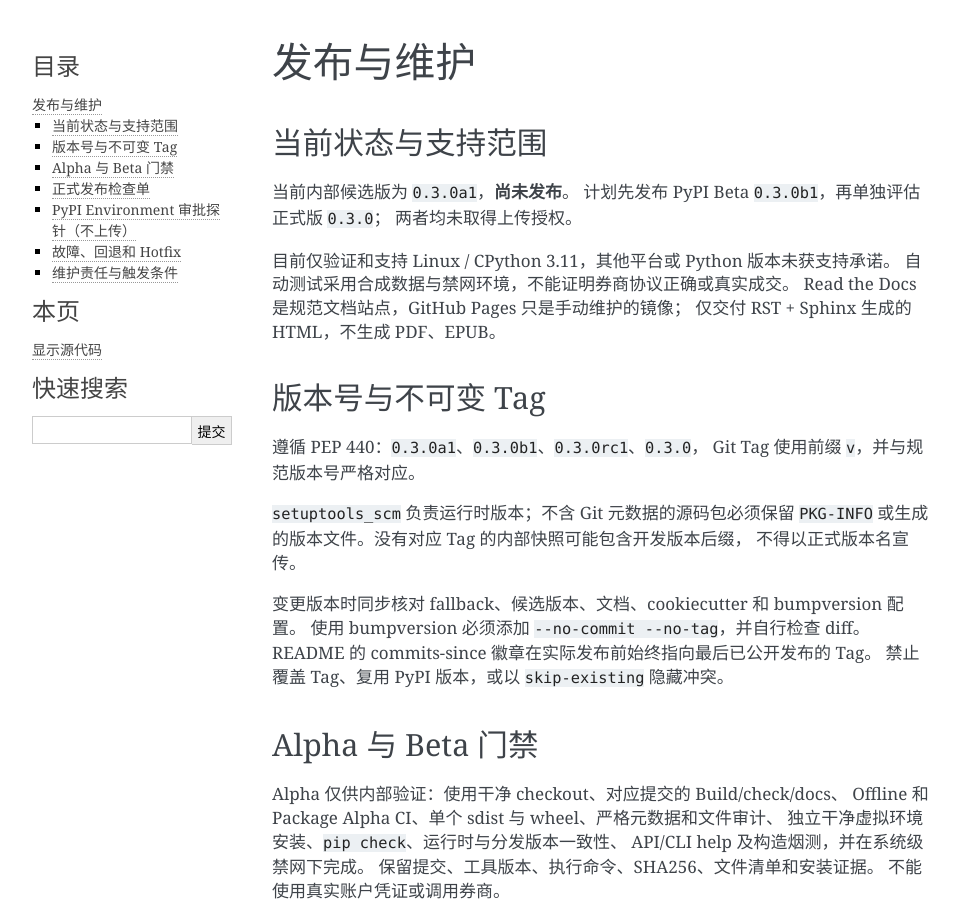
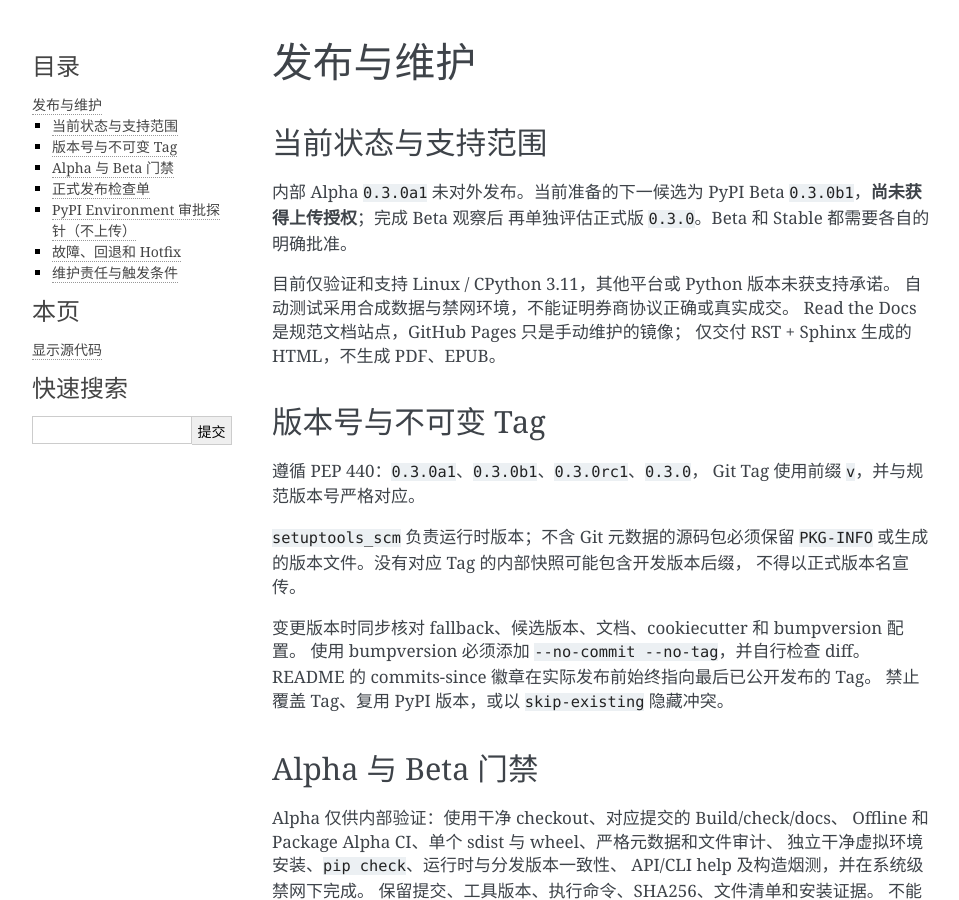
Before and after one commit to riiy/emtl, a Sphinx documentation site: the page built from docs/releasing.rst, in a window 1280 px wide and 900 px high. Shown: the whole window, without its empty margins (148-1107 px from the left). Built offline with Sphinx 7.4.7, drawn with Linux system fonts in a browser that asks for light colours.

Commit message:
docs(beta): prepare 0.3.0b1 notes in docs/releasing.rst

```diff
--- a/docs/releasing.rst
+++ b/docs/releasing.rst
@@ -5,9 +5,9 @@
 当前状态与支持范围
 ==================
 
-当前内部候选版为 ``0.3.0a1``，**尚未发布**。
-计划先发布 PyPI Beta ``0.3.0b1``，再单独评估正式版 ``0.3.0``；
-两者均未取得上传授权。
+内部 Alpha ``0.3.0a1`` 未对外发布。当前准备的下一候选为
+PyPI Beta ``0.3.0b1``，**尚未获得上传授权**；完成 Beta 观察后
+再单独评估正式版 ``0.3.0``。Beta 和 Stable 都需要各自的明确批准。
 
 目前仅验证和支持 Linux / CPython 3.11，其他平台或 Python 版本未获支持承诺。
 自动测试采用合成数据与禁网环境，不能证明券商协议正确或真实成交。
```
